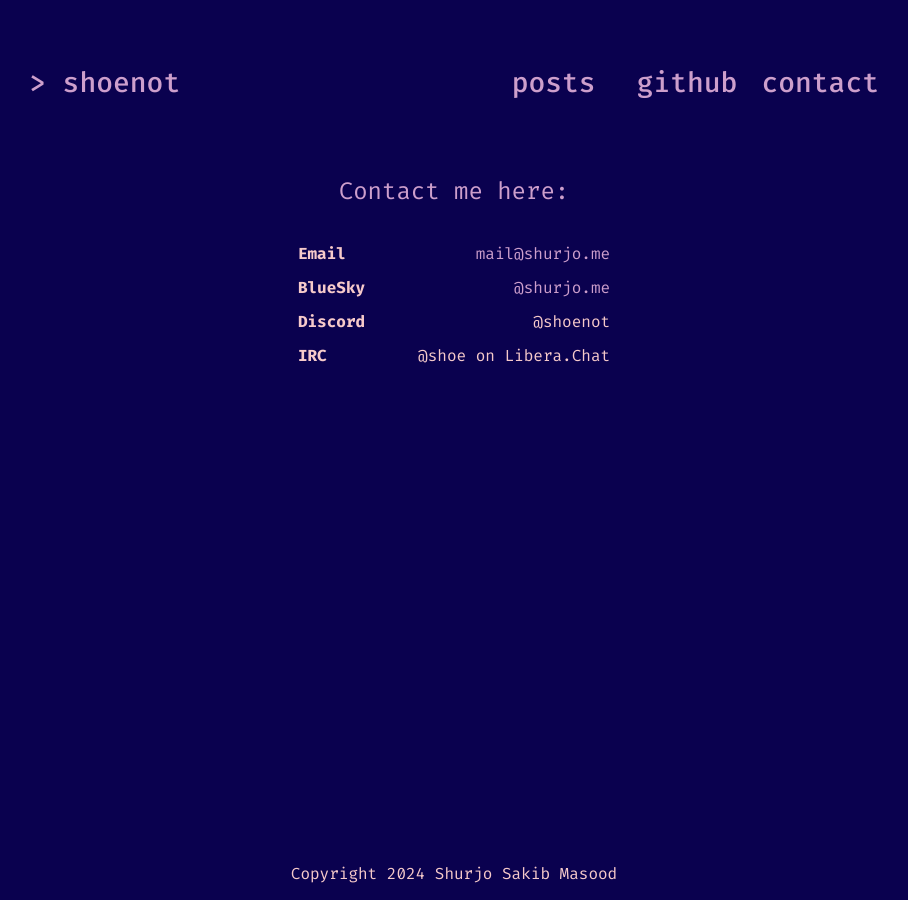
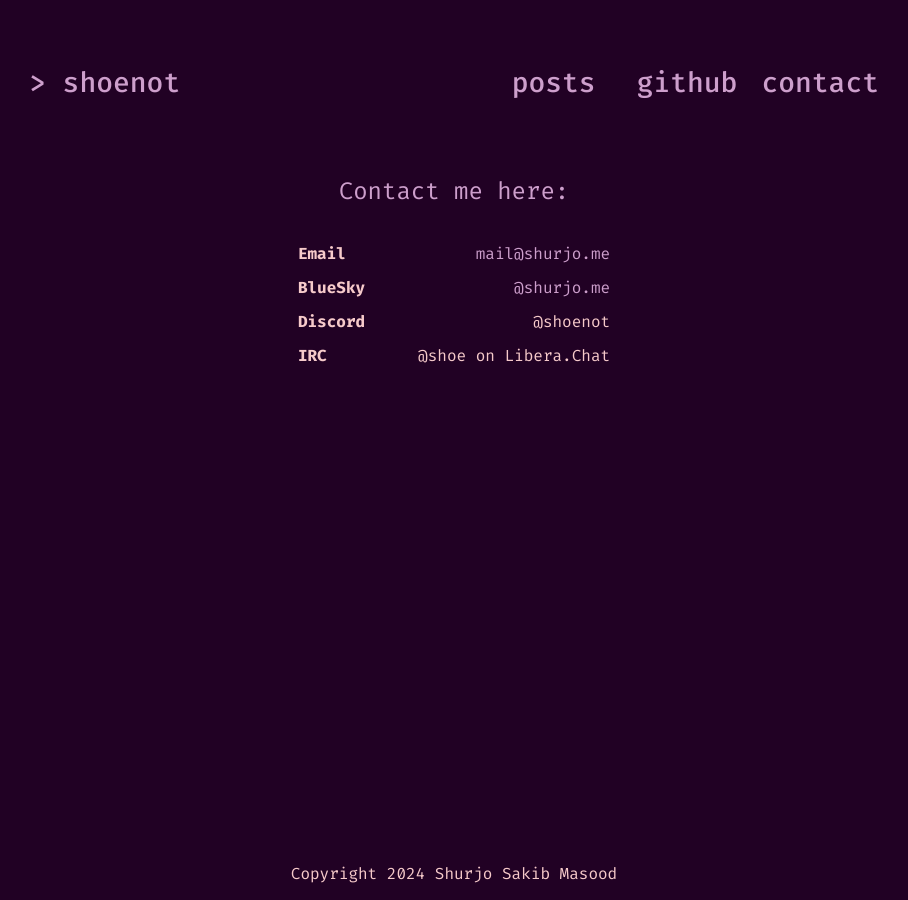
Before and after one commit to shoenot/shurj0.github.io, a Jekyll site: the page built from contact.html, in a window 1280 px wide. Shown: the whole page, without its empty margins (186-1094 px from the left). Built offline with Jekyll 4.4.1, drawn with Linux system fonts in a browser that asks for light colours.

Commit message:
color experiments

```diff
--- a/assets/styles/styles.css
+++ b/assets/styles/styles.css
@@ -1,5 +1,5 @@
 :root {
-    --background-color:#0A014F;
+    --background-color:#210124;
     --text-color:#f6caca;
     --link-color:#cd9fcc;
     --title-color:#cd9fcc;
```
